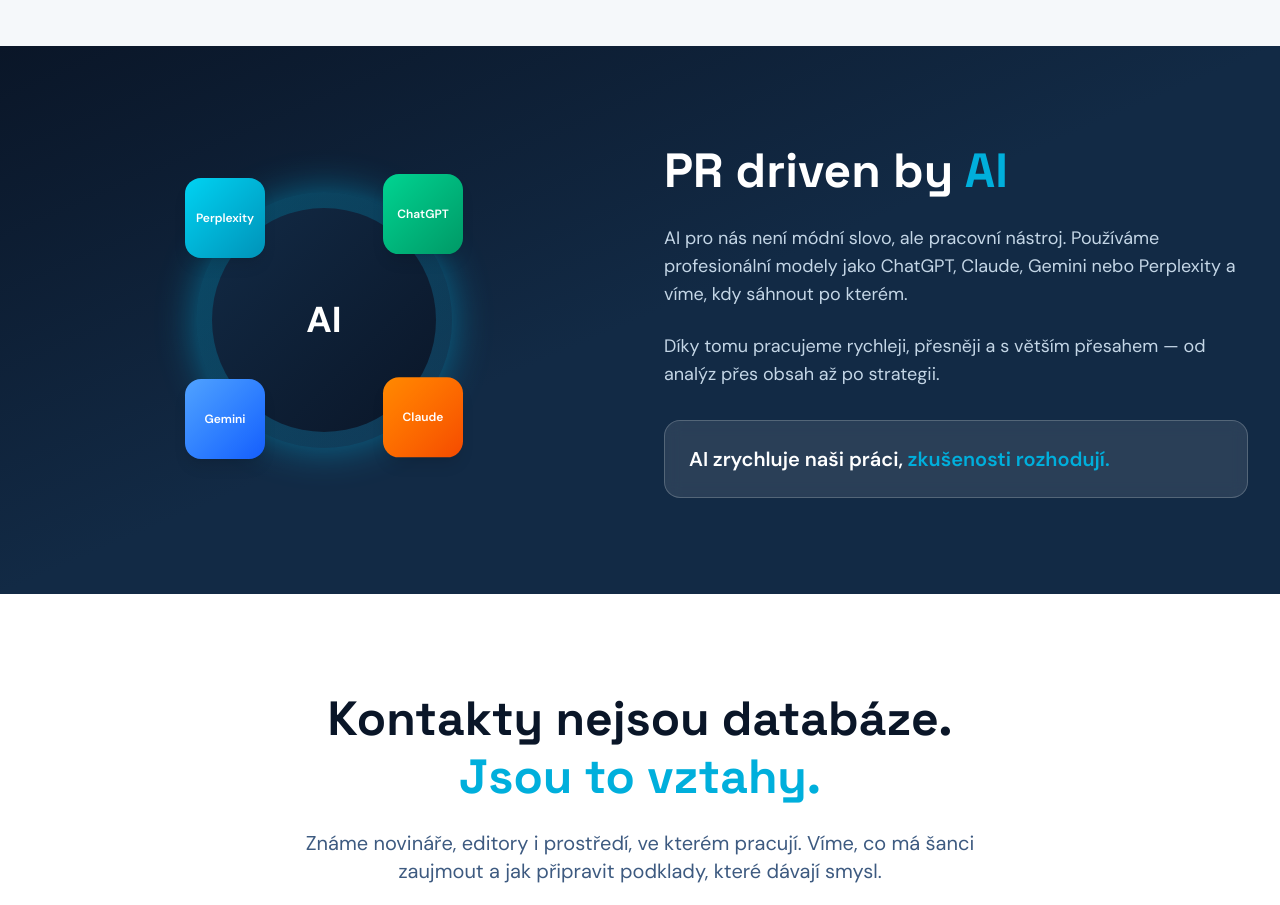
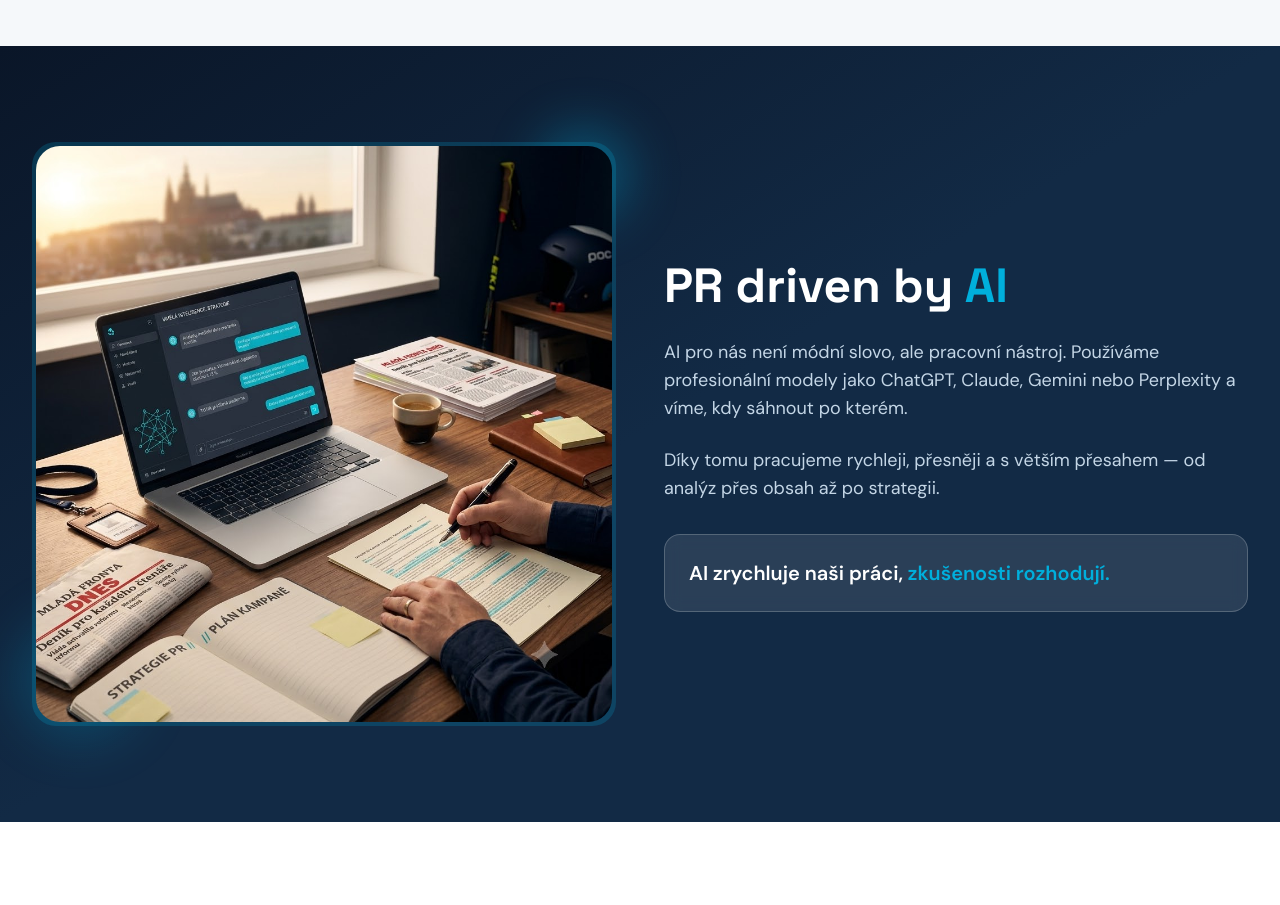
Before and after one commit to Krystufek23/maxmedia-website, a Next.js app: page / in a window 1280 px wide. Shown: the part 1820-2725 px from the top of the page. Built offline with nearby package versions, Linux system fonts and the light colour scheme.

Commit message:
Replace AI section orb with editorial hero image

```diff
--- a/components/sections/AISection.tsx
+++ b/components/sections/AISection.tsx
@@ -1,68 +1,30 @@
 "use client";
 
+import Image from "next/image";
 import { Section } from "../ui";
-
-const aiTools = [
-  {
-    name: "ChatGPT",
-    color: "from-emerald-400 to-emerald-600",
-  },
-  {
-    name: "Claude",
-    color: "from-orange-400 to-orange-600",
-  },
-  {
-    name: "Gemini",
-    color: "from-blue-400 to-blue-600",
-  },
-  {
-    name: "Perplexity",
-    color: "from-cyan-400 to-cyan-600",
-  },
-];
 
 export function AISection() {
   return (
     <Section background="gradient">
       <div className="grid lg:grid-cols-2 gap-12 items-center">
-        {/* Visual - AI Tools */}
+        {/* Visual - AI Hero */}
         <div className="order-2 lg:order-1">
           <div className="relative">
-            {/* Central orb */}
-            <div className="relative w-64 h-64 mx-auto">
-              <div className="absolute inset-0 bg-gradient-to-br from-primary/30 to-primary/10 rounded-full animate-pulse-glow" />
-              <div className="absolute inset-4 bg-gradient-to-br from-gray-800 to-gray-900 rounded-full flex items-center justify-center">
-                <span className="text-4xl font-bold text-white">AI</span>
+            <div className="relative z-10 bg-gradient-to-br from-primary/20 to-accent/20 rounded-3xl p-1">
+              <div className="relative rounded-3xl overflow-hidden">
+                <Image
+                  src="/images/ai-hero.jpg"
+                  alt="PR driven by AI — pracovní stůl s AI chatem, českým denníkem a plánem kampaně"
+                  width={1024}
+                  height={1024}
+                  className="w-full h-auto"
+                />
               </div>
+            </div>
 
-              {/* Orbiting tools */}
-              {aiTools.map((tool, index) => {
-                const angle = (index * 90 - 45) * (Math.PI / 180);
-                const radius = 140;
-                const x = Math.cos(angle) * radius;
-                const y = Math.sin(angle) * radius;
-
-                return (
-                  <div
-                    key={tool.name}
-                    className="absolute w-20 h-20 -translate-x-1/2 -translate-y-1/2 animate-float"
-                    style={{
-                      left: `calc(50% + ${x}px)`,
-                      top: `calc(50% + ${y}px)`,
-                      animationDelay: `${index * 0.5}s`,
-                    }}
-                  >
-                    <div
-                      className={`w-full h-full rounded-2xl bg-gradient-to-br ${tool.color} flex items-center justify-center shadow-lg`}
-                    >
-                      <span className="text-white text-xs font-semibold text-center px-2">
-                        {tool.name}
-                      </span>
-                    </div>
-                  </div>
-                );
-              })}
-            </div>
+            {/* Decorative accents */}
+            <div className="absolute -top-4 -right-4 w-24 h-24 bg-primary/30 rounded-full blur-xl" />
+            <div className="absolute -bottom-4 -left-4 w-32 h-32 bg-accent/20 rounded-full blur-xl" />
           </div>
         </div>
 
```
Also changed, not shown: public/images/ai-hero.jpg (added).
